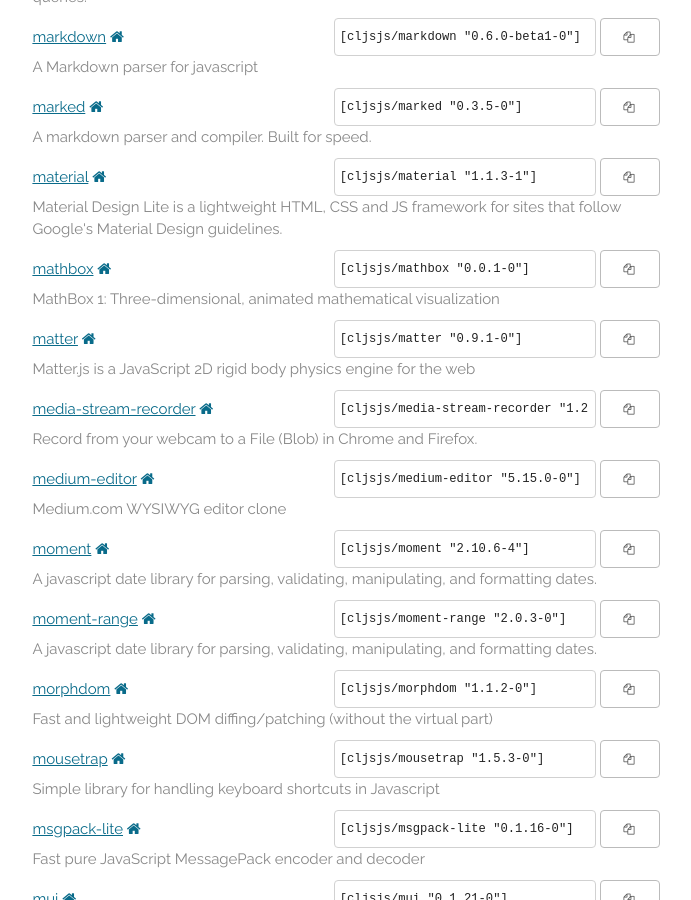
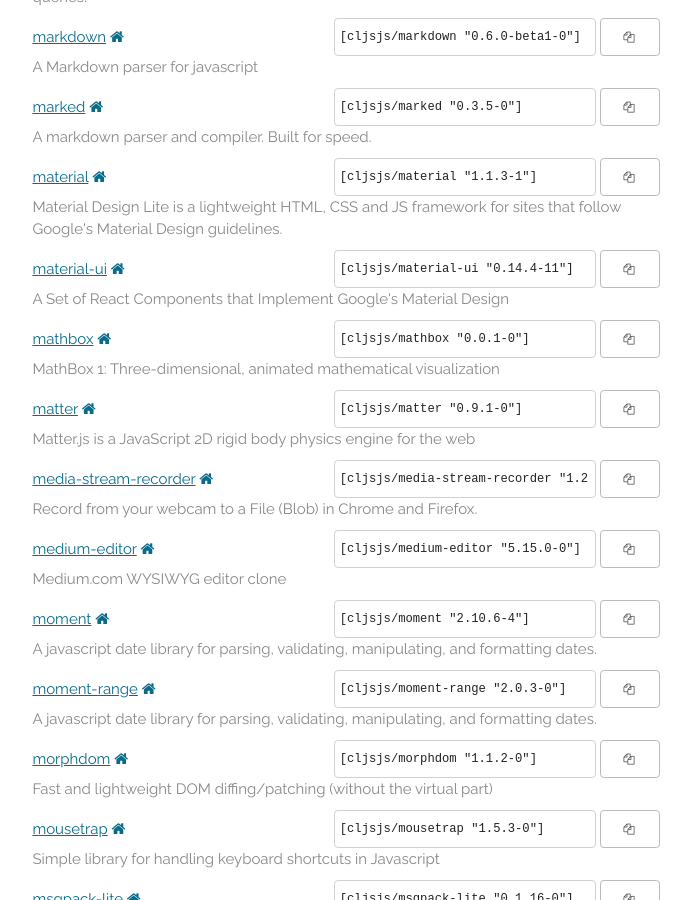
Before and after one commit to cljsjs/cljsjs.github.io, a Jekyll site: the page built from index.markdown, in a window 1280 px wide and 900 px high, scrolled down 7656 px. Shown: the whole window, without its empty margins (294-985 px from the left). Built offline with Jekyll 4.4.1, drawn with Linux system fonts in a browser that asks for light colours; nearby versions of some CDN libraries; comment, search, counter and statistics services are not loaded.

Commit message:
Automatic update

```diff
--- a/_includes/packages.html
+++ b/_includes/packages.html
@@ -837,6 +837,15 @@
     <p class="description">Material Design Lite is a lightweight HTML, CSS and JS framework for sites that follow Google&#39;s Material Design guidelines.</p>
   </li>
   <li>
+    <a href="https://clojars.org/cljsjs/material-ui">material-ui</a>
+    <a href="http://www.material-ui.com/" target="new"><i class="fa fa-home"></i></a>
+    <span class="clojars">
+      <input type="text" value='[cljsjs/material-ui "0.14.4-11"]'/>
+      <button data-clipboard-text='[cljsjs/material-ui "0.14.4-11"]'><i class="fa fa-copy"></i></button>
+    </span>
+    <p class="description">A Set of React Components that Implement Google&#39;s Material Design</p>
+  </li>
+  <li>
     <a href="https://clojars.org/cljsjs/mathbox">mathbox</a>
     <a href="https://github.com/unconed/MathBox.js/tree/legacy" target="new"><i class="fa fa-home"></i></a>
     <span class="clojars">
```
